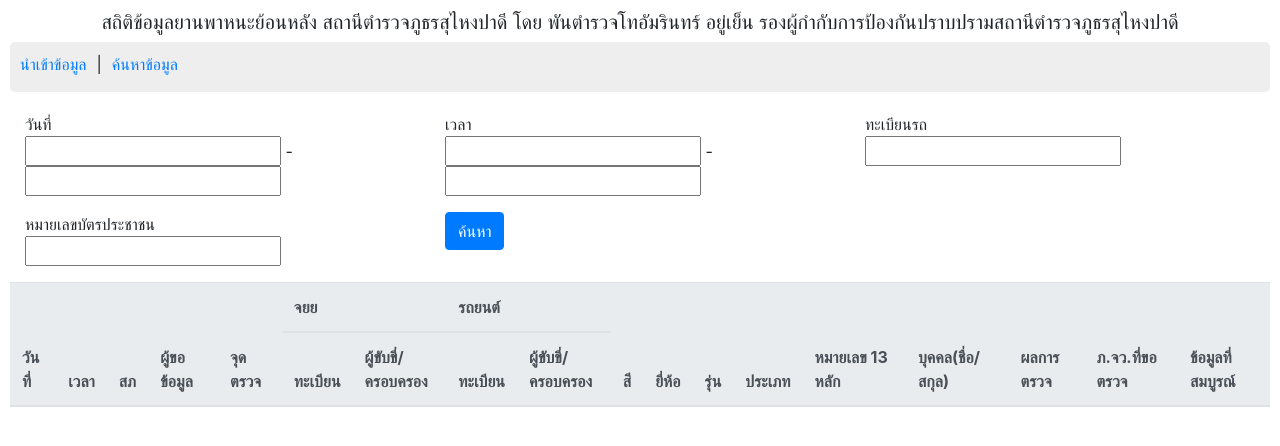
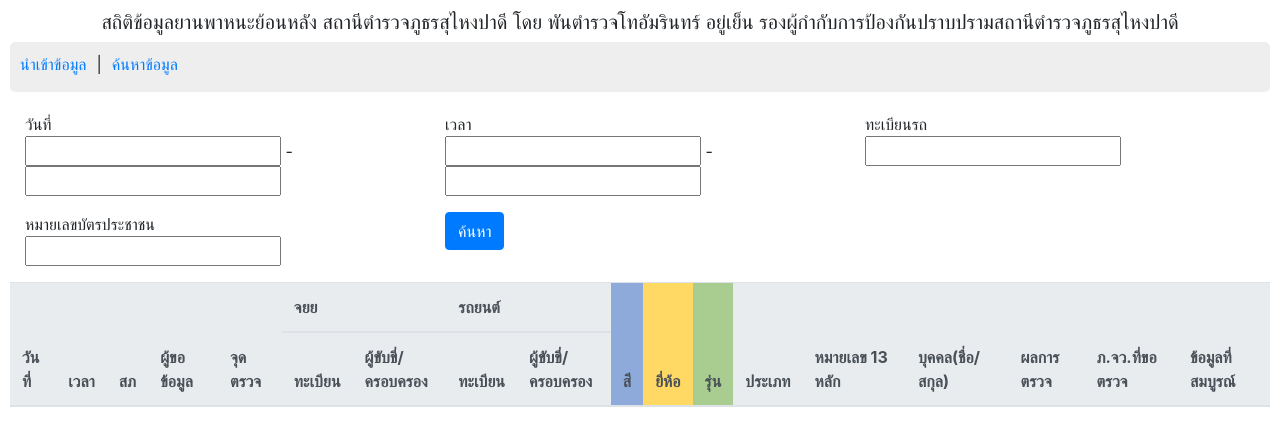
Before and after one commit to niponpant0ng/supspect_checking, a Next.js app: page /search in a window 1280 px wide. Shown: the top 446 px of the page. Built offline with nearby package versions, Linux system fonts and the light colour scheme.

Commit message:
Hilight vehicle colum

```diff
--- a/pages/search.js
+++ b/pages/search.js
@@ -1,5 +1,9 @@
 import React from "react"
 import axios from "axios"
+
+const VEHICLE_COLOR_STYLE = { background: "#8EAADB" }
+const VEHICLE_BRAND_STYLE = { background: "#FFD964" }
+const VEHICLE_SERIE_STYLE = { background: "#A9CD90" }
 
 export default class Search extends React.Component {
   constructor(props) {
@@ -48,9 +52,9 @@ export default class Search extends React.Component {
         <td>{ result.car_owner }</td>
         <td>{ result.motorcycle_register }</td>
         <td>{ result.motorcycle_owner }</td>
-        <td>{ result.color }</td>
-        <td>{ result.brand }</td>
-        <td>{ result.model }</td>
+        <td style={ VEHICLE_COLOR_STYLE }>{ result.color }</td>
+        <td style={ VEHICLE_BRAND_STYLE }>{ result.brand }</td>
+        <td style={ VEHICLE_SERIE_STYLE }>{ result.model }</td>
         <td>{ result.type }</td>
         <td>{ result.id_no }</td>
         <td>{ result.name }</td>
@@ -102,9 +106,9 @@ export default class Search extends React.Component {
                   <th scope="col" rowSpan="2">จุดตรวจ</th>
                   <th scope="col" colSpan="2">จยย</th>
                   <th scope="col" colSpan="2">รถยนต์</th>
-                  <th scope="col" rowSpan="2">สี</th>
-                  <th scope="col" rowSpan="2">ยี่ห้อ</th>
-                  <th scope="col" rowSpan="2">รุ่น</th>
+                  <th scope="col" rowSpan="2" style={ VEHICLE_COLOR_STYLE }>สี</th>
+                  <th scope="col" rowSpan="2" style={ VEHICLE_BRAND_STYLE }>ยี่ห้อ</th>
+                  <th scope="col" rowSpan="2" style={ VEHICLE_SERIE_STYLE }>รุ่น</th>
                   <th scope="col" rowSpan="2">ประเภท</th>
                   <th scope="col" rowSpan="2">หมายเลข 13 หลัก</th>
                   <th scope="col" rowSpan="2">บุคคล(ชื่อ/สกุล)</th>
```
